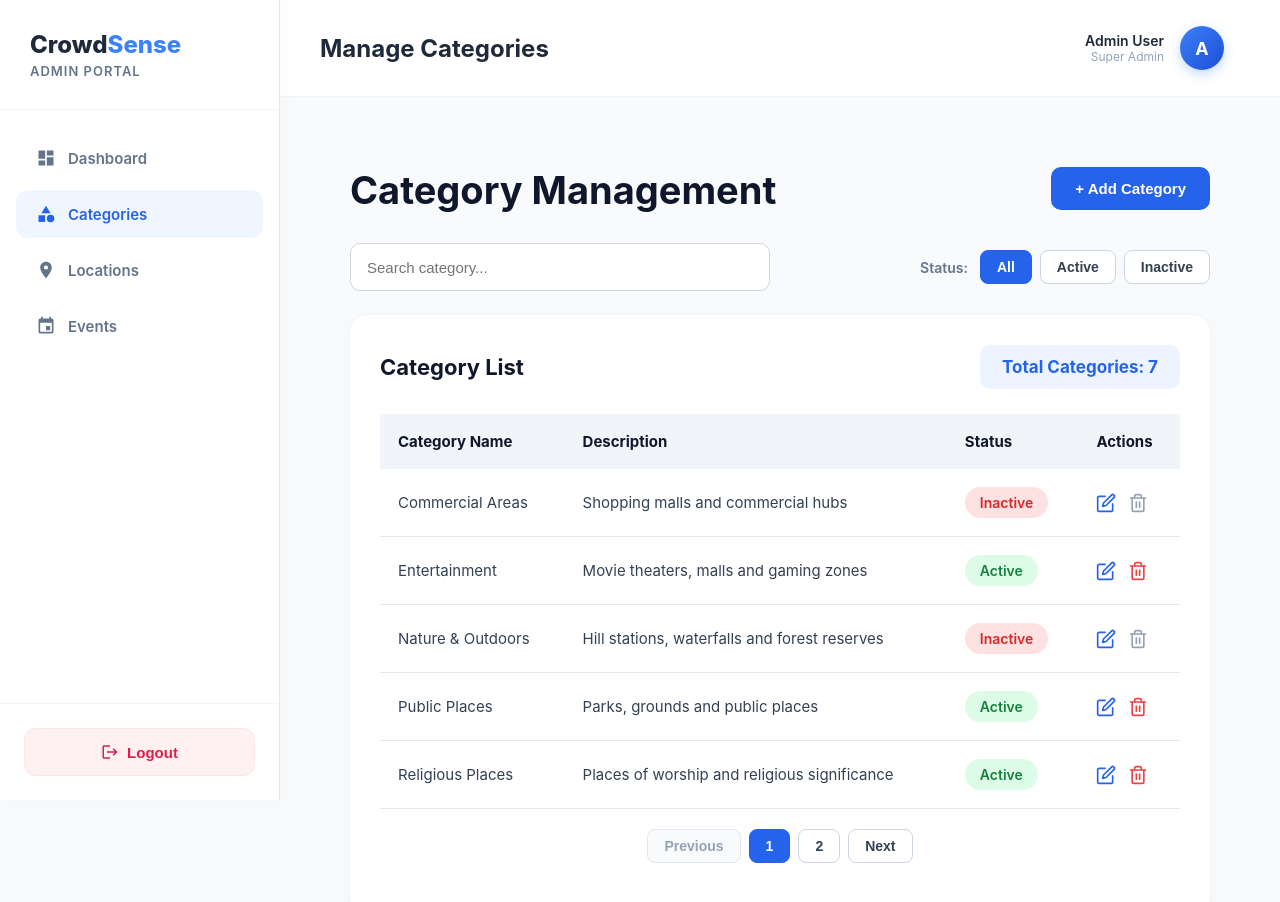
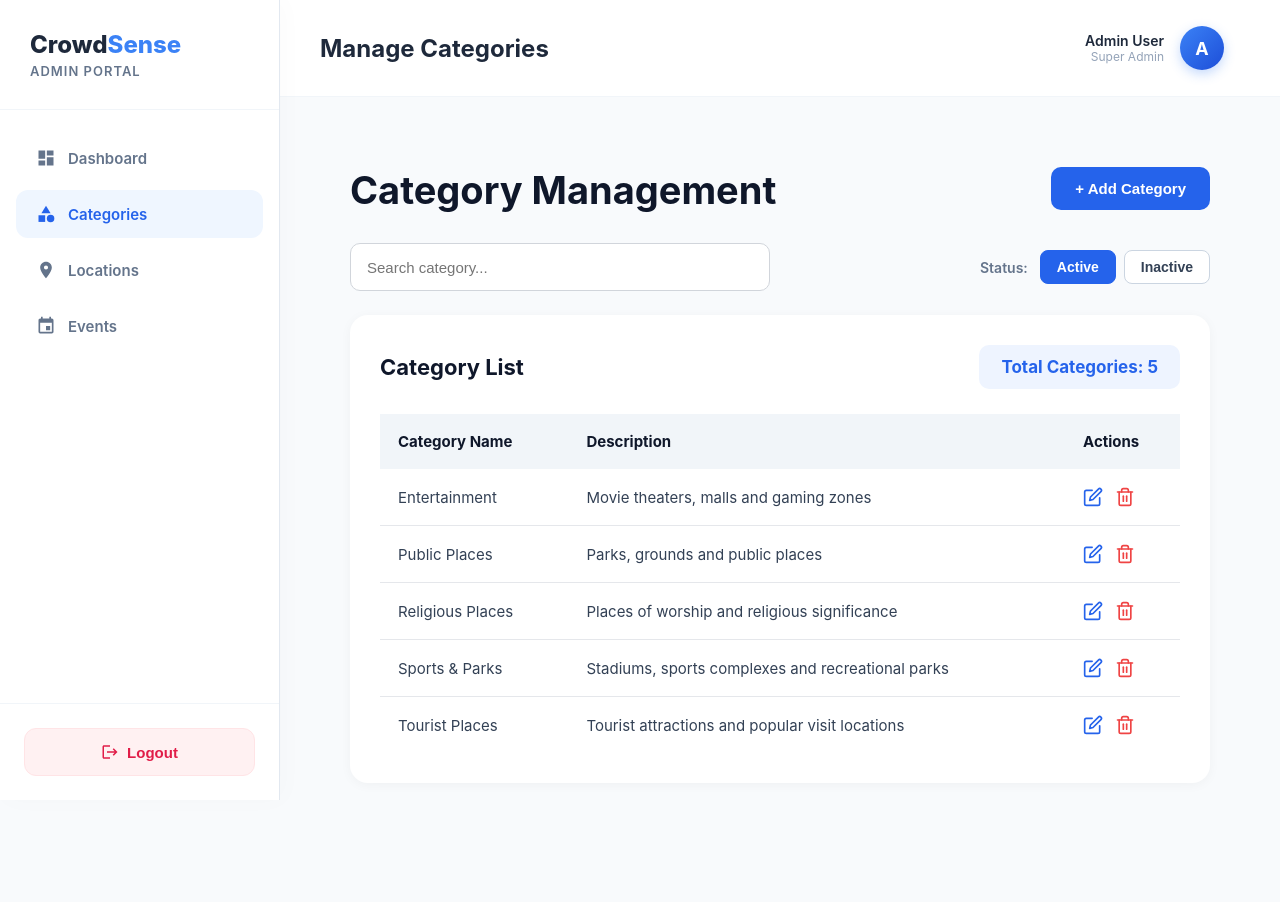
Before and after one commit to VishnuXT/CrowdSense, a React app in the folder Frontend/: page /admin/categories in a window 1280 px wide. Shown: the top 902 px of the page. Built offline with nearby package versions, Linux system fonts and the light colour scheme; the HTML template or start-up script is replaced by a standard one.

Commit message:
feat: update status filter default value to 'Active' and remove unused status columns in admin pages

```diff
--- a/Frontend/src/components/StatusFilter/StatusFilter.jsx
+++ b/Frontend/src/components/StatusFilter/StatusFilter.jsx
@@ -1,7 +1,6 @@
 import "./StatusFilter.css";
 
 const OPTIONS = [
-  { value: "all", label: "All" },
   { value: "Active", label: "Active" },
   { value: "Inactive", label: "Inactive" },
 ];
--- a/Frontend/src/pages/AdminCategory/AdminCategory.jsx
+++ b/Frontend/src/pages/AdminCategory/AdminCategory.jsx
@@ -21,7 +21,7 @@ const AdminCategory = () => {
 
   const [deactivateId, setDeactivateId] = useState(null);
   const [searchTerm, setSearchTerm] = useState("");
-  const [statusFilter, setStatusFilter] = useState("all");
+  const [statusFilter, setStatusFilter] = useState("Active");
   const [currentPage, setCurrentPage] = useState(1);
 
   const [categories, setCategories] = useState([
@@ -129,8 +129,7 @@ const AdminCategory = () => {
       const matchesSearch =
         category.name.toLowerCase().includes(searchTerm.toLowerCase()) ||
         category.description.toLowerCase().includes(searchTerm.toLowerCase());
-      const matchesStatus =
-        statusFilter === "all" || category.status === statusFilter;
+    const matchesStatus = category.status === statusFilter;
       return matchesSearch && matchesStatus;
     })
     .sort((a, b) => a.name.localeCompare(b.name));
@@ -205,7 +204,7 @@ const AdminCategory = () => {
 
                 <th>Description</th>
 
-                <th>Status</th>
+                {/* <th>Status</th> */}
 
                 <th>Actions</th>
               </tr>
@@ -219,7 +218,7 @@ const AdminCategory = () => {
 
                     <td>{category.description}</td>
 
-                    <td>
+                    {/* <td>
                       <span
                         className={`status ${
                           category.status === "Active" ? "active" : "inactive"
@@ -227,7 +226,7 @@ const AdminCategory = () => {
                       >
                         {category.status}
                       </span>
-                    </td>
+                    </td> */}
 
                     {/* ================= ACTIONS ================= */}
 
--- a/Frontend/src/pages/AdminEvent/AdminEvent.jsx
+++ b/Frontend/src/pages/AdminEvent/AdminEvent.jsx
@@ -110,7 +110,7 @@ const AdminEvent = () => {
   const [showDeactivateModal, setShowDeactivateModal] = useState(false);
   const [deactivateId, setDeactivateId] = useState(null);
   const [searchTerm, setSearchTerm] = useState("");
-  const [statusFilter, setStatusFilter] = useState("all");
+  const [statusFilter, setStatusFilter] = useState("Active");
   const [currentPage, setCurrentPage] = useState(1);
 
   /* =========================
@@ -163,8 +163,7 @@ const AdminEvent = () => {
       event.eventType.toLowerCase().includes(query) ||
       event.location.toLowerCase().includes(query) ||
       event.crowdLevel.toLowerCase().includes(query);
-    const matchesStatus =
-      statusFilter === "all" || event.status === statusFilter;
+    const matchesStatus = event.status === statusFilter;
     return matchesSearch && matchesStatus;
   });
 
@@ -244,7 +243,7 @@ const AdminEvent = () => {
 
                 <th>Crowd</th>
 
-                <th>Status</th>
+                {/* <th>Status</th> */}
 
                 <th>Actions</th>
               </tr>
@@ -270,7 +269,7 @@ const AdminEvent = () => {
                       </span>
                     </td>
 
-                    <td>
+                    {/* <td>
                       <span
                         className={`status ${
                           event.status === "Active" ? "active" : "inactive"
@@ -278,7 +277,7 @@ const AdminEvent = () => {
                       >
                         {event.status}
                       </span>
-                    </td>
+                    </td> */}
 
                     {/* ================= ACTIONS ================= */}
 
--- a/Frontend/src/pages/AdminLocation/AdminLocation.jsx
+++ b/Frontend/src/pages/AdminLocation/AdminLocation.jsx
@@ -17,7 +17,7 @@ const AdminLocation = () => {
   const [selectedLocation, setSelectedLocation] = useState(null);
   const [deactivateId, setDeactivateId] = useState(null);
   const [searchTerm, setSearchTerm] = useState("");
-  const [statusFilter, setStatusFilter] = useState("all");
+  const [statusFilter, setStatusFilter] = useState("Active");
   const [currentPage, setCurrentPage] = useState(1);
 
   const [locations, setLocations] = useState([
@@ -165,8 +165,7 @@ const AdminLocation = () => {
         location.placeName.toLowerCase().includes(query) ||
         location.category.toLowerCase().includes(query) ||
         location.address.toLowerCase().includes(query);
-      const matchesStatus =
-        statusFilter === "all" || location.status === statusFilter;
+    const matchesStatus = location.status === statusFilter;
       return matchesSearch && matchesStatus;
     })
     .sort((a, b) =>
@@ -244,7 +243,7 @@ const AdminLocation = () => {
                 <th>Latitude</th>
                 <th>Longitude</th>
                 <th>Popularity</th>
-                <th>Status</th>
+                {/* <th>Status</th> */}
                 <th>Actions</th>
               </tr>
             </thead>
@@ -266,7 +265,7 @@ const AdminLocation = () => {
 
                   <td>{location.popularityLevel || "Medium"}</td>
 
-                  <td>
+                  {/* <td>
                     <span
                       className={`status ${
                         location.status === "Active"
@@ -276,7 +275,7 @@ const AdminLocation = () => {
                     >
                       {location.status}
                     </span>
-                  </td>
+                  </td> */}
 
                   <td>
                     <div className="action-buttons">
```
